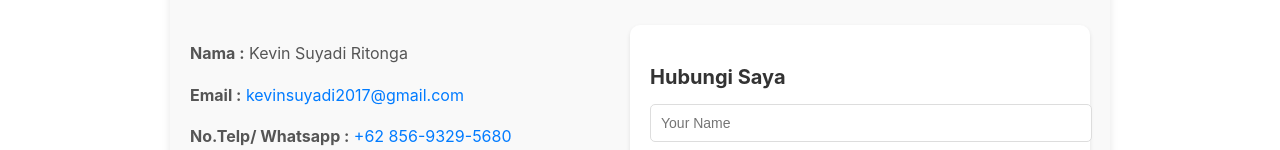
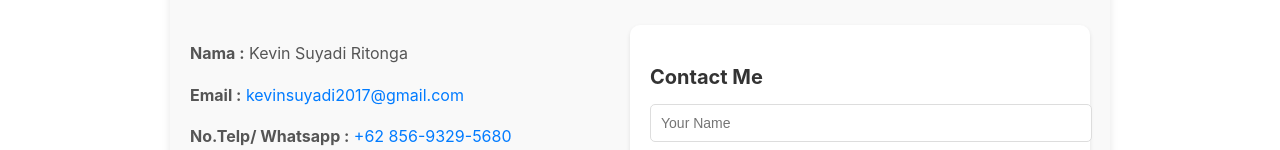
Before and after one commit to KevinRTG/kevin-portofolio-website, a React (Create React App) app: page /contact in a window 1280 px wide. Shown: the part 224-374 px from the top of the page. Built offline with nearby package versions, Linux system fonts and the light colour scheme.

Commit message:
Update Contact.js

```diff
--- a/src/components/pages/Contact.js
+++ b/src/components/pages/Contact.js
@@ -13,7 +13,7 @@ function Contact() {
           <p><strong>Alamat :</strong> Jl. Kenanga 1 No. 18 Blok D 21, Wanasari, Cibitung, Jawa Barat, Indonesia</p>
         </div>
         <form className="contact-form">
-          <h3>Hubungi Saya</h3>
+          <h3>Contact Me</h3>
           <input type="text" placeholder="Your Name" required />
           <input type="email" placeholder="Your Email" required />
           <textarea placeholder="Your message" rows="5" required></textarea>
```
